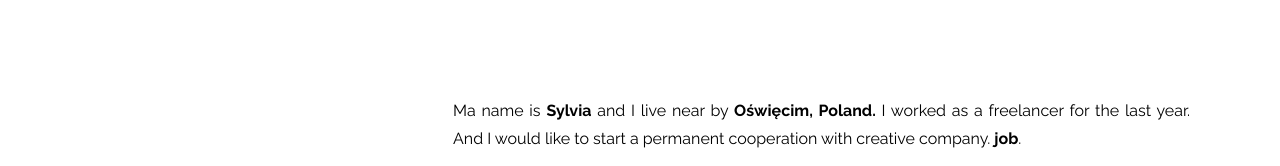
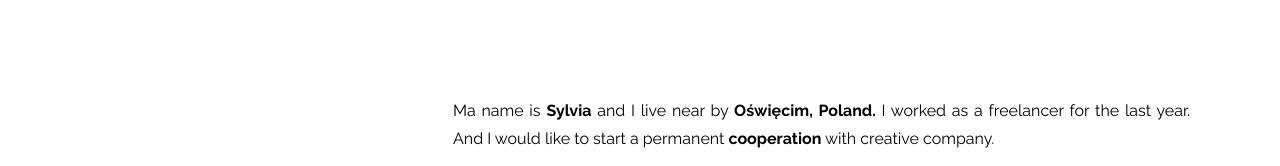
Before and after one commit to wolfierine/wolfierine.github.io, a plain HTML site: page index.html in a window 1280 px wide. Shown: the part 1925-2091 px from the top of the page. Drawn offline with nearby package versions, Linux system fonts and the light colour scheme.

Commit message:
Update index.html

```diff
--- a/index.html
+++ b/index.html
@@ -152,7 +152,7 @@
 			<div class="container">
 				<h2 class="section-title">Few words <span class="text-green">about</span> me.</h2>
 				<div class="about-me">
-					<p>Ma name is <strong>Sylvia</strong> and I live near by <strong>Oświęcim, Poland.</strong> I worked as a freelancer for the last year.  And I would like to start a permanent cooperation with creative company. <strong>job</strong>. </p>
+					<p>Ma name is <strong>Sylvia</strong> and I live near by <strong>Oświęcim, Poland.</strong> I worked as a freelancer for the last year.  And I would like to start a permanent <strong>cooperation</strong> with creative company. </p>
 					<p>Everything I've learnt so far I learned by myself. <strong>I am self-taught.</strong> The projects that I worked with gave me more knowledge and experience than just reading about programming.</p>
 					<p>As a freelancer my job was mostly <strong>coding websites</strong>, based on delivered graphic projects from designer, to pure HTML/CSS/JS or to Wordpress CMS.</p>
 					<p>Down below you can check my latest projects and decide if <strong>you want me</strong> on board. I would love to join you and your team. Let's start this amazing remote partnership <strong style="text-transform:uppercase;">today!</strong></p>
```
